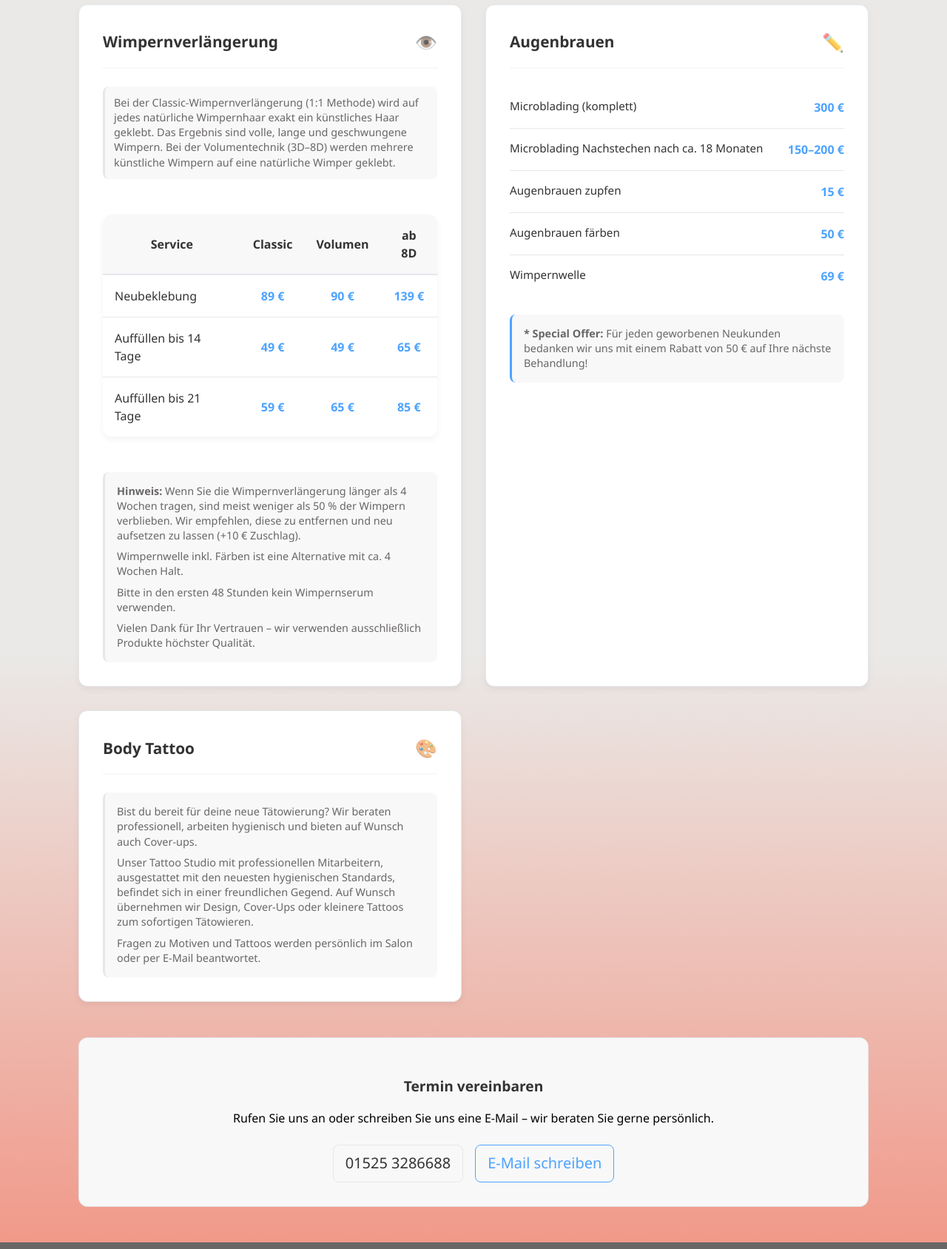
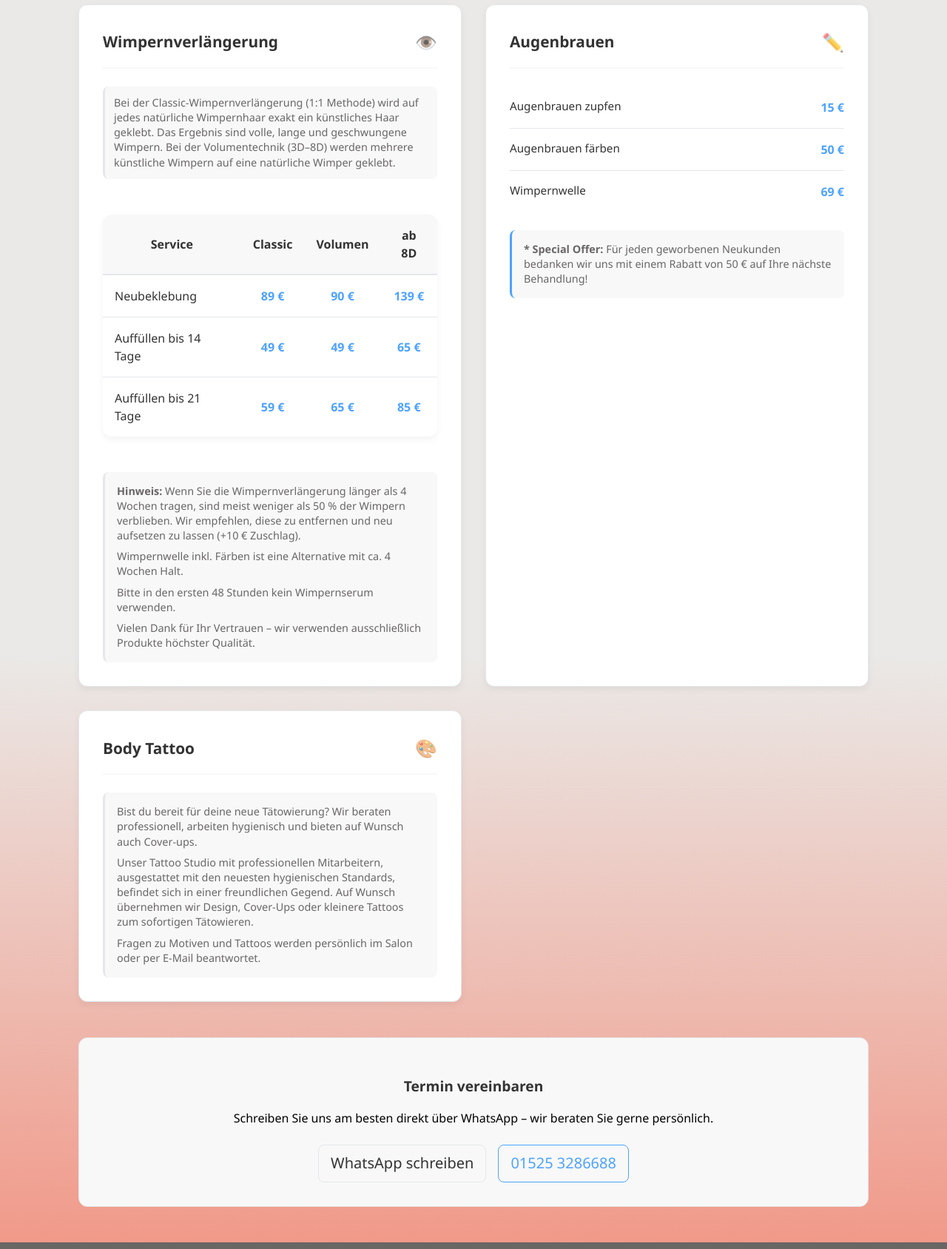
Before and after one commit to d-eversmann/juliaNailsDuesseldorf, a website: page Preisliste.html in a window 1280 px wide. Shown: the part 1880-3568 px from the top of the page at 74% size. Drawn offline with Linux system fonts and the light colour scheme.

Commit message:
Remove microblading and update booking links

```diff
--- a/Preisliste.html
+++ b/Preisliste.html
@@ -229,14 +229,6 @@
             </div>
             <ul class="preis-liste">
                 <li class="preis-item">
-                    <span class="dienstleistung">Microblading (komplett)</span>
-                    <span class="preis">300 €</span>
-                </li>
-                <li class="preis-item">
-                    <span class="dienstleistung">Microblading Nachstechen nach ca. 18 Monaten</span>
-                    <span class="preis">150–200 €</span>
-                </li>
-                <li class="preis-item">
                     <span class="dienstleistung">Augenbrauen zupfen</span>
                     <span class="preis">15 €</span>
                 </li>
@@ -272,10 +264,10 @@
     <section class="preis-info">
         <div class="info-card">
             <h3>Termin vereinbaren</h3>
-            <p>Rufen Sie uns an oder schreiben Sie uns eine E-Mail – wir beraten Sie gerne persönlich.</p>
+            <p>Schreiben Sie uns am besten direkt über WhatsApp – wir beraten Sie gerne persönlich.</p>
             <div class="kontakt-links">
-                <a href="tel:015253286688" class="button">01525 3286688</a>
-                <a href="mailto:lee_nail@yahoo.de" class="button secondary">E-Mail schreiben</a>
+                <a href="https://wa.me/4915253286688" class="button">WhatsApp schreiben</a>
+                <a href="tel:015253286688" class="button secondary">01525 3286688</a>
             </div>
         </div>
     </section>
@@ -285,9 +277,9 @@
     <div class="datenschutz">
         <div class="footer-row">
             <p class="social-media">
-                <a href="https://www.instagram.com/julianailsbeauty_dusseldorf" target="_blank"><img src="images/icons/Instagram_logo_2016.svg" alt="Instagram Logo"></a>
-                <a href="https://www.facebook.com/p/Julia-Nails-Beauty-100087309932260/" target="_blank"><img src="images/icons/Facebook_icon.svg" alt="Facebook logo"></a>
-                <a href="https://www.tiktok.com/@vinhsonle526" target="_blank"><img src="images/icons/Tiktok_icon.svg" alt="TikTok logo"></a>
+                <a href="https://www.instagram.com/_julia_nails_beauty?igsh=MWx6YXVlemE0eDBsdA%3D%3D&utm_source=qr" target="_blank"><img src="images/icons/Instagram_logo_2016.svg" alt="Instagram Logo"></a>
+                <a href="https://www.facebook.com/share/1BDZTJkEBH/?mibextid=wwXIfr" target="_blank"><img src="images/icons/Facebook_icon.svg" alt="Facebook logo"></a>
+                <a href="https://www.tiktok.com/@julianailsbeauty?_r=1&_t=ZG-96xfev7Afrd" target="_blank"><img src="images/icons/Tiktok_icon.svg" alt="TikTok logo"></a>
             </p>
             <p class="footer-info">
                 © Julia Nails &amp; Beauty |
```
